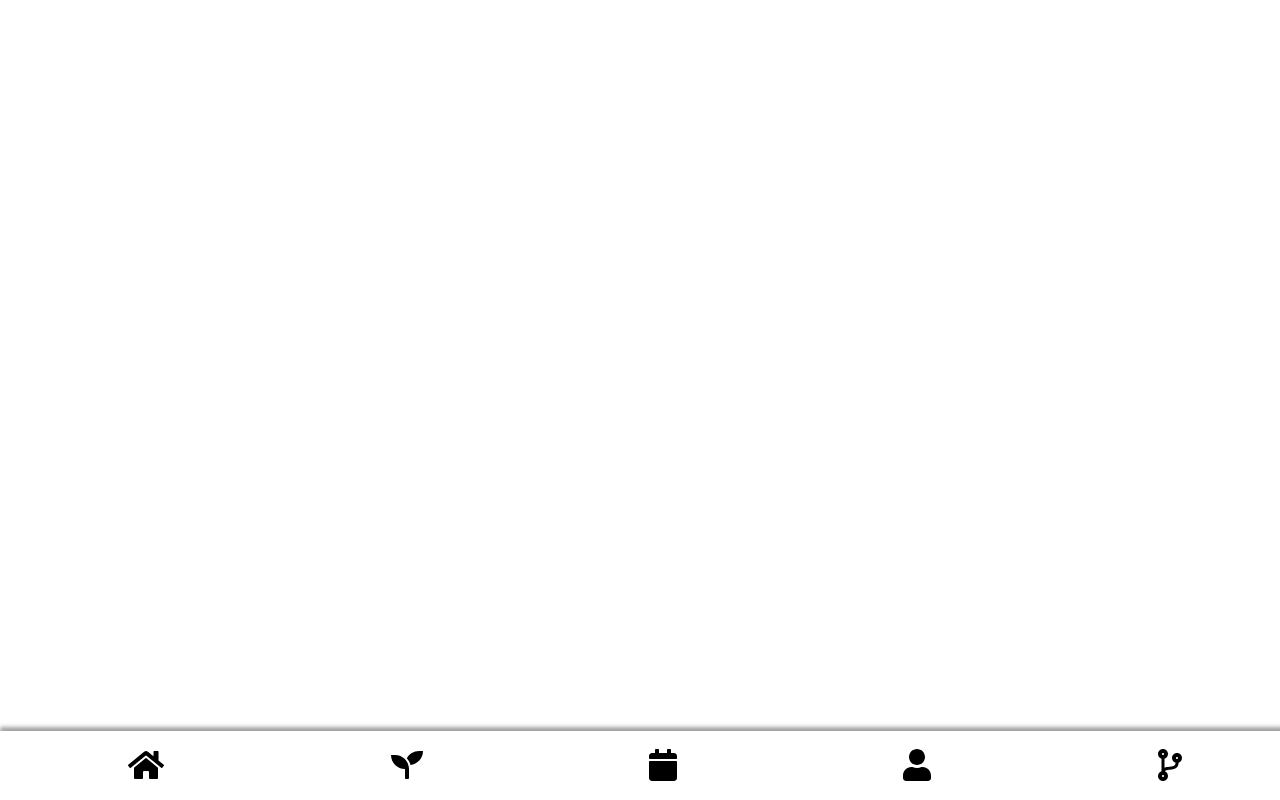
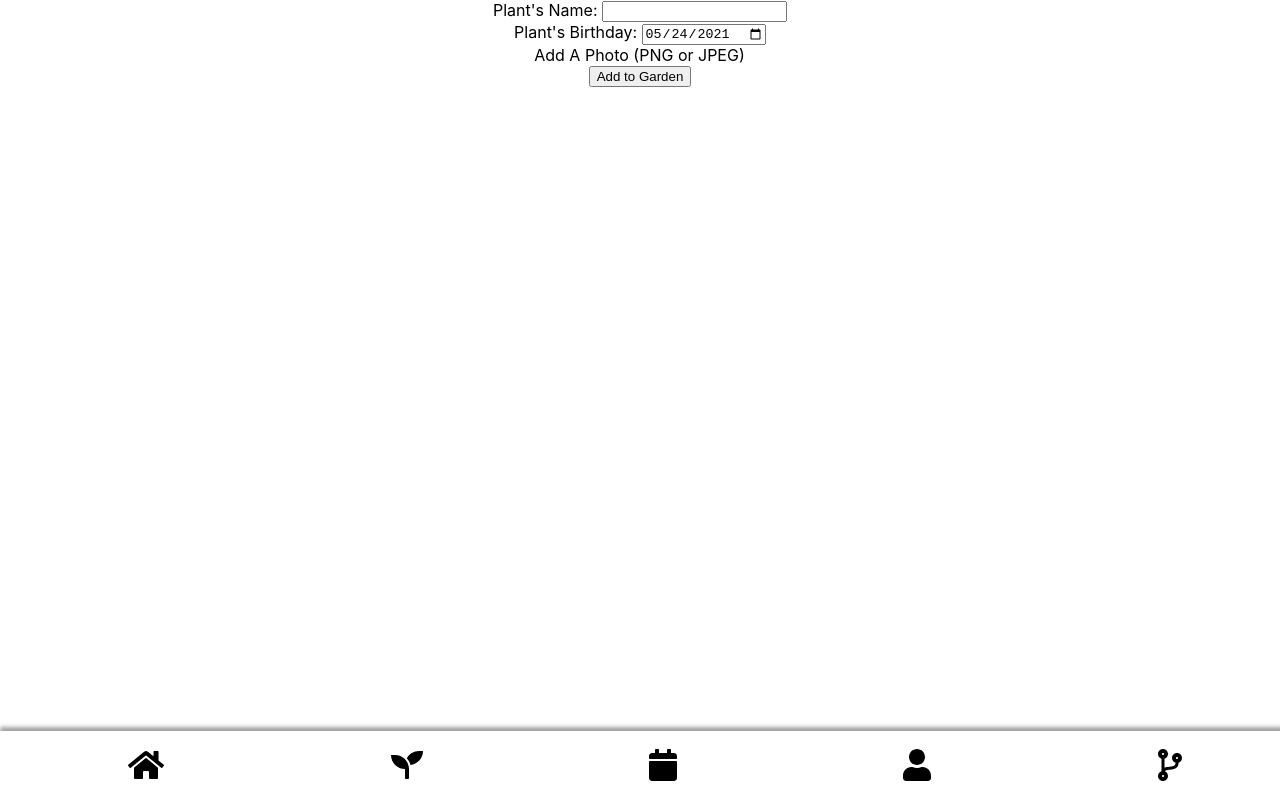
Before and after one commit to kinr-jay/plantie-app-frontend, a React (Create React App) app: page /add-plant in a window 1280 px wide. Built offline with nearby package versions, Linux system fonts and the light colour scheme; no server answers.

Commit message:
commit prior to group editing

```diff
--- a/src/App.js
+++ b/src/App.js
@@ -4,7 +4,8 @@ import React, {useState} from 'react'
 import {Route, Switch} from "react-router-dom"
 import Home from "./pages/Home"
 import Login from "./pages/Login"
-import Garden from "./pages/MyGarden"
+import MyGarden from "./pages/MyGarden"
+import PlantForm from "./components/PlantForm"
 import Calendar from "./pages/Calendar"
 import Profile from "./pages/MyProfile"
 import Team from "./pages/Team"
@@ -12,14 +13,14 @@ import Plant from "./pages/Plant"
 import Nav from "./components/Nav"
 
 function App() {
-  const url="https://plantie-group-project.herokuapp.com/garden"
+  const url = "https://plantie-group-project.herokuapp.com/garden"
   const [plants, setPlants] = useState([])
   const emptyPlant = {
-
-      "birthday": Date.now(),
-      "lastWatered": Date.now(),
-      "name": "",
-      "species": {
+    birthday: "2021-05-24",
+    lastWatered: "2021-05-24",
+    name: "",
+    img: "",
+    species: {
       type: "",
       frequency: "",
       water: 0,
@@ -29,22 +30,21 @@ function App() {
         max: 0,
       },
       description: "",
-        img: ""
-      }
+      img: "",
+    },
   }
 
-  const [selectedPlant,setSelectedPlant]= useState(emptyPlant)
+  const [selectedPlant, setSelectedPlant] = useState(emptyPlant)
 
   const getPlants = () => {
     fetch(url + "/garden/:_id")
-    .then((response)=> response.json())
-    .then((data)=>{
-      setTimeout (setPlants([data]), 5000);
-
+      .then((response) => response.json())
+      .then((data) => {
+        setTimeout(setPlants([data]), 5000)
       })
   }
-  React.useEffect(()=>{
-    getPlants();
+  React.useEffect(() => {
+    getPlants()
   }, [])
 
   // handle create
@@ -55,8 +55,8 @@ const handleCreate = (newPlants) => {
         "Content-Type": "application/json",
       },
       body: JSON.stringify(newPlants),
-  }).then(() => getPlants());
-};
+    }).then(() => getPlants())
+  }
   // handle update
   const handleUpdate = (plants) => {
     fetch(url + "/:gardenId/plants/:plantId", {
@@ -65,18 +65,17 @@ const handleUpdate = (plants) => {
         "Content-Type": "application/json",
       },
       body: JSON.stringify(plants),
-  }).then(() => getPlants());
-};
+    }).then(() => getPlants())
+  }
 
-const selectPlant = (plant) =>{
+  const selectPlant = (plant) => {
     setSelectedPlant(plant)
   }
 
   const deletePlant = (plant) => {
     fetch(url + "/:gardenId/plants/:plantId", {
-    method: "delete"
-  })
-  .then(() => {
+      method: "delete",
+    }).then(() => {
       getPlants()
     })
   }
@@ -96,30 +95,50 @@ const deletePlant = (plant) => {
           />
         </Route>
         <Route path="/login">
-          <Login/>
+          <Login />
         </Route>
         <Route path="/garden">
-          <Garden/>
+          <MyGarden />
         </Route>
-        <Route path="/plant/:name"
-            render={
-              (routerProps) => <Plant {...routerProps}
+        <Route
+          path="/add-plant"
+          render={(routerProps) => (
+            <PlantForm
+              {...routerProps}
+              label={"Add to Garden"}
+              handleSubmit={handleCreate}
+              plant={emptyPlant}
             />
-            }
+          )}
+        />
+        <Route
+          path="/edit-plant"
+          render={(routerProps) => (
+            <PlantForm
+              {...routerProps}
+              label={"Update Plant"}
+              handleSubmit={handleUpdate}
+              plant={selectedPlant}
+            />
+          )}
+        />
+        <Route
+          path="/plant/:name"
+          render={(routerProps) => <Plant {...routerProps} />}
         />
         <Route path="/calendar">
-          <Calendar/>
+          <Calendar />
         </Route>
         <Route path="/profile">
-          <Profile/>
+          <Profile />
         </Route>
         <Route path="/team">
-          <Team/>
+          <Team />
         </Route>
       </Switch>
-      <Nav/>
+      <Nav />
     </div>
-  );
+  )
 }
 
 export default App;
--- a/src/components/PlantForm.js
+++ b/src/components/PlantForm.js
@@ -2,7 +2,8 @@ import React from "react";
 
 const PlantForm= (props) => {
   //STATE FOR THE FORM
-  const [formData, setFormData] = React.useState(props.garden_id);
+  const [formData, setFormData] = React.useState(props.plant);
+  const previewImgSrc = "";
 
   //FUNCTIONS
   const handleSubmit = (event) => {
@@ -12,29 +13,53 @@ const PlantForm= (props) => {
   };
 
   const handleChange = (event) => {
+    console.log(event.target.value)
     setFormData({ ...formData, [event.target.name]: event.target.value });
   };
 
+  const handleFileSelect = (event) => {
+    console.log(event.target.files[0])
+    setFormData({...formData, img: event.target.files[0]})
+  }
+
   return (
     <form onSubmit={handleSubmit}>
+      <div>
+        <label htmlFor="name" >Plant's Name: </label>
         <input
           type="text"
           name="name"
+          id="name"
           value={formData.name}
           onChange={handleChange}
         />
+      </div>
+      <div>
+        <label htmlFor="birthday" >Plant's Birthday: </label>
         <input
-        type="number"
+          type="date"
           name="birthday"
+          id="birthday"
           value={formData.birthday}
           onChange={handleChange}
         />
+        </div>
+      <div>
+        <label htmlFor="img">Add A Photo (PNG or JPEG)</label>
         <input
-        type="text"
+          style={{opacity:0, height: "1px", width: "1px"}}
+          type="file"
           name="img"
-        value={formData.img}
-        onChange={handleChange}
+          id="img"
+          accept=".png, .jpg, .jpeg"
+          onChange={handleFileSelect}
         />
+      </div>
+      <div className="img-preview" >
+        {formData.img !== "" &&
+        <img src={URL.createObjectURL(formData.img)} alt="plant preview"/>
+        }
+      </div>
       <input type="submit" value={props.label} />
     </form>
   );
--- /dev/null
+++ b/src/style/_plantForm.scss
@@ -0,0 +1 @@
+// @import "./variables.scss"
--- a/src/style/style.scss
+++ b/src/style/style.scss
@@ -2,3 +2,4 @@
 @import "./nav";
 @import "./plant";
 @import "./login";
+@import "./plantForm";
```
Lines whose indentation alone changed are shown as unchanged.
